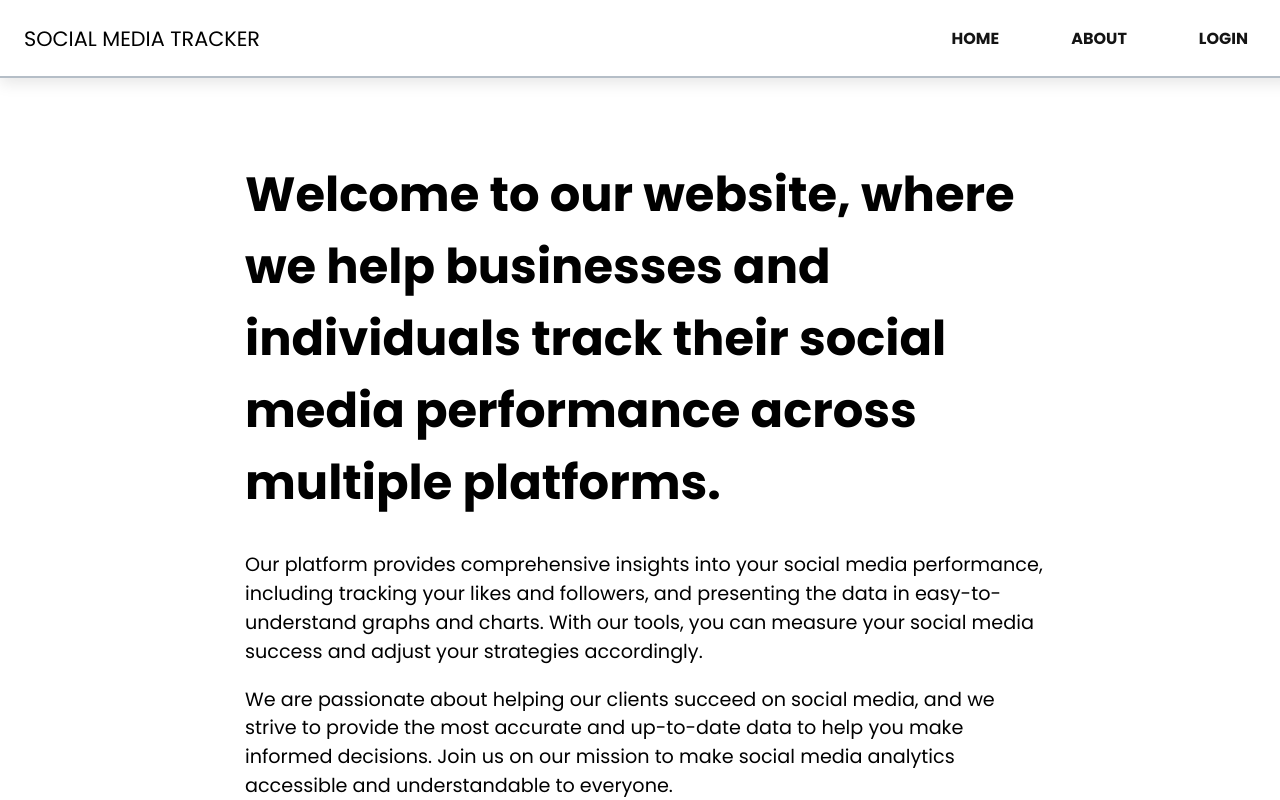
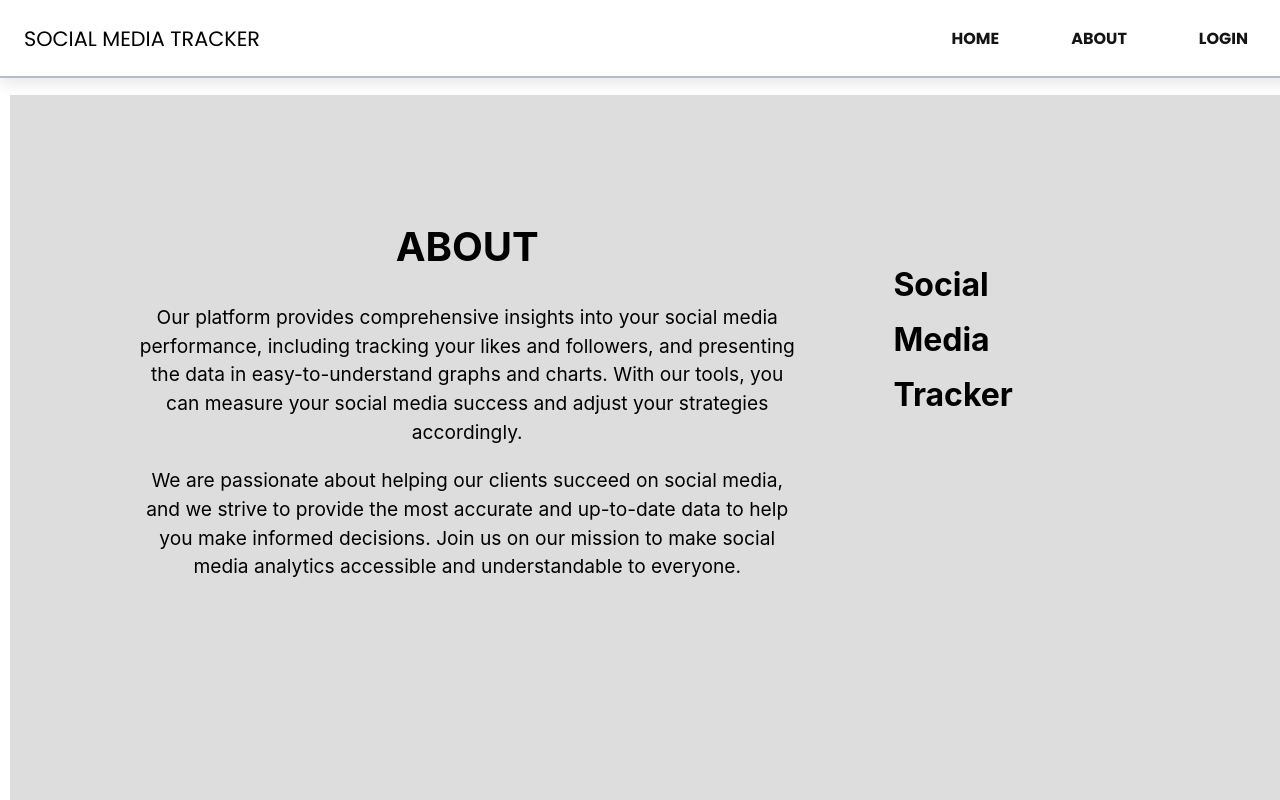
Before and after one commit to Nadeem-Mohamed/Social-Media-Tracker, a React (Create React App) app in the folder frontend/social-media-tracker/: page /about in a window 1280 px wide. Shown: the top 800 px of the page. Built offline with nearby package versions, Linux system fonts and the light colour scheme.

Commit message:
fixed the alignment of the about page

```diff
--- a/frontend/social-media-tracker/src/pages/About.js
+++ b/frontend/social-media-tracker/src/pages/About.js
@@ -2,10 +2,31 @@ import './about.css';
 
 export default function About() {
   return (
-    <div className="About">
-      <h1>Welcome to our website, where we help businesses and individuals track their social media performance across multiple platforms. </h1>
-      <p>Our platform provides comprehensive insights into your social media performance, including tracking your likes and followers, and presenting the data in easy-to-understand graphs and charts. With our tools, you can measure your social media success and adjust your strategies accordingly.</p>
-      <p>We are passionate about helping our clients succeed on social media, and we strive to provide the most accurate and up-to-date data to help you make informed decisions. Join us on our mission to make social media analytics accessible and understandable to everyone.</p>
-    </div>
+    <main>
+        <div className="section">
+            <div className="container">
+                <div className="content-section">
+                    <div className="title">
+                        <h1>About</h1>
+                    </div>
+                    <div className="content">
+                        <p>Our platform provides comprehensive insights into your social media performance, including tracking your likes and followers, and presenting the data in easy-to-understand graphs and charts. With our tools, you can measure your social media success and adjust your strategies accordingly.</p>
+                        <p>We are passionate about helping our clients succeed on social media, and we strive to provide the most accurate and up-to-date data to help you make informed decisions. Join us on our mission to make social media analytics accessible and understandable to everyone.</p>
+                    </div>
+                </div>
+                <div className="social-media-tracker">
+                    <div className="social">
+                        Social
+                    </div>
+                    <div className="media">
+                        Media
+                    </div>
+                    <div className="tracker">
+                        Tracker
+                    </div>
+                </div>
+            </div>
+        </div>
+    </main>
   )
 }
--- a/frontend/social-media-tracker/src/pages/about.css
+++ b/frontend/social-media-tracker/src/pages/about.css
@@ -1,18 +1,52 @@
-.About {
+.main{
+    margin: 0px;
+    padding: 0px;
+    box-sizing: border-box;
     font-family: 'Poppins', sans-serif;
-    max-width: 800px;
-    margin: 0 auto;
-    padding: 2rem;
   }
 
-  h1 {
-    font-size: 3rem;
+  .section{
+    width: 100%;
+    min-height: 100vh;
+    background-color: #ddd;
+  }
+
+  .container{
+    width: 80%;
+    display: flex;
+    margin: auto;
+    padding-top: 100px;
+  }
+
+  .content-section{
+    width: 65%;
+    text-align: center;
+    padding-right: 2rem;
+  }
+
+  .content-section .title{
+    text-transform: uppercase;
+    font-size:20px;
     font-weight: 600;
     margin-bottom: 2rem;
   }
 
-  p {
+  .content-section .content p{
     font-size: 1.2rem;
     line-height: 1.5;
     margin-bottom: 1rem;
   }
+
+  .social-media-tracker {
+    padding-top: 70px;
+    display: flex;
+    flex-direction: column;
+    margin-left: 4rem;
+  }
+
+  .social-media-tracker div {
+    display: inline-block;
+    font-size: 2rem;
+    font-weight: bold;
+    margin-bottom: 1rem;
+  }
```
